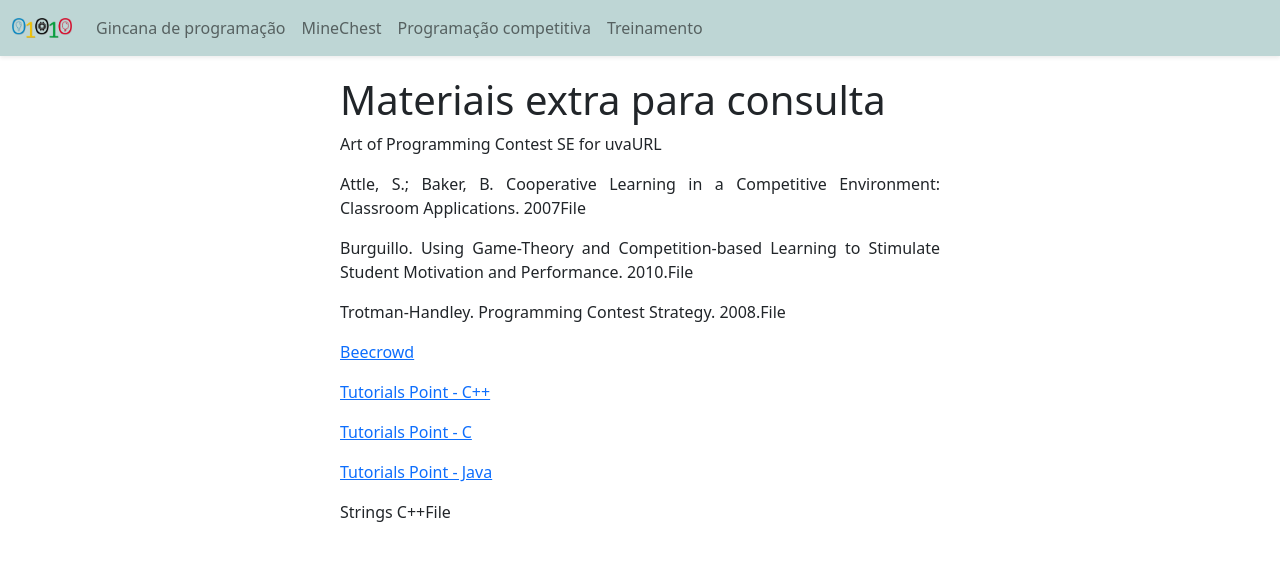
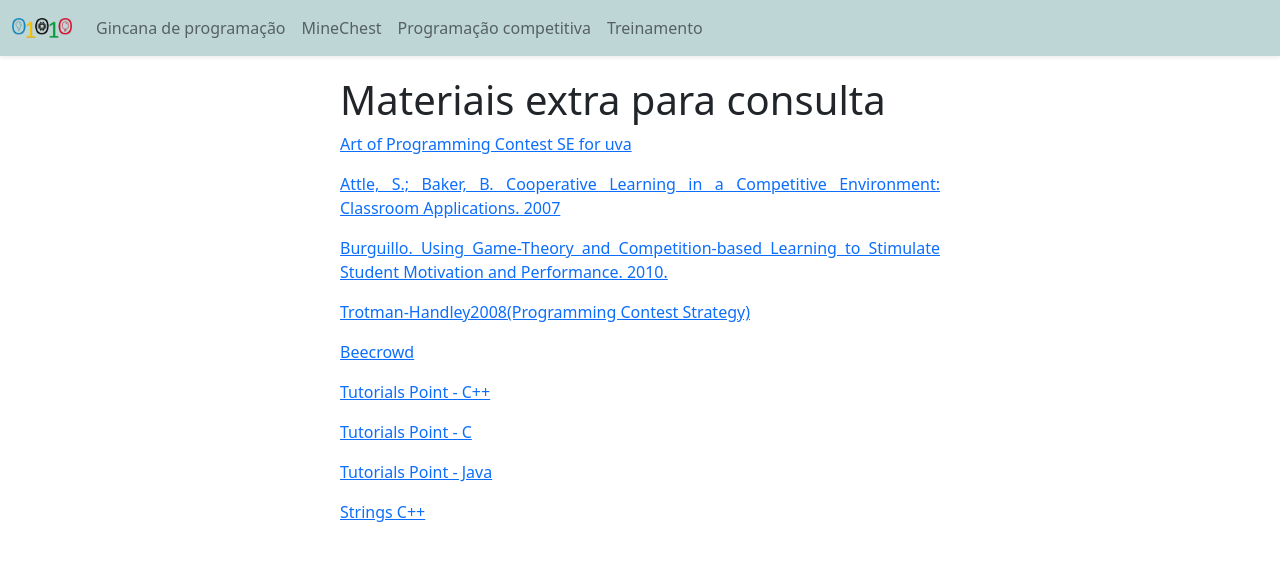
Before and after one commit to E2PC/ProjectPage, a Jekyll site: the page built from programacao_competitiva/material_consulta.md, in a window 1280 px wide and 900 px high. Shown: the top 561 px of the window. Built offline with Jekyll 4.4.1, drawn with Linux system fonts in a browser that asks for light colours; nearby versions of some CDN libraries.

Commit message:
adicionar links

```diff
--- a/programacao_competitiva/material_consulta.md
+++ b/programacao_competitiva/material_consulta.md
@@ -7,13 +7,15 @@ type: programacao_competitiva
 ---
 # Materiais extra para consulta
 
-Art of Programming Contest SE for uvaURL
+[Art of Programming Contest SE for uva](https://www.comp.nus.edu.sg/~stevenha/database/Art_of_Programming_Contest_SE_for_uva.pdf)
 
-Attle, S.; Baker, B. Cooperative Learning in a Competitive Environment: Classroom Applications. 2007File
+[Attle, S.; Baker, B. Cooperative Learning in a Competitive Environment: Classroom Applications. 2007](https://github.com/E2PC/ProjectPage/files/8558468/Attle-Baker2007.pdf)
 
-Burguillo. Using Game-Theory and Competition-based Learning to Stimulate Student Motivation and Performance. 2010.File
 
-Trotman-Handley. Programming Contest Strategy. 2008.File
+[Burguillo. Using Game-Theory and Competition-based Learning to Stimulate Student Motivation and Performance. 2010.](https://github.com/E2PC/ProjectPage/files/8558463/Burguillo2010.Computers.and.Education.pdf)
+
+
+[Trotman-Handley2008(Programming Contest Strategy)](https://github.com/E2PC/ProjectPage/files/8558459/Trotman-Handley2008.Programming.Contest.Strategy.pdf)
 
 [Beecrowd](https://www.beecrowd.com.br/judge/pt/)
 
@@ -23,4 +25,4 @@ Trotman-Handley. Programming Contest Strategy. 2008.File
 
 [Tutorials Point - Java](https://www.tutorialspoint.com/java/index.htm)
 
-Strings C++File
+[Strings C++](https://github.com/E2PC/ProjectPage/files/8558446/string.pdf)
```
